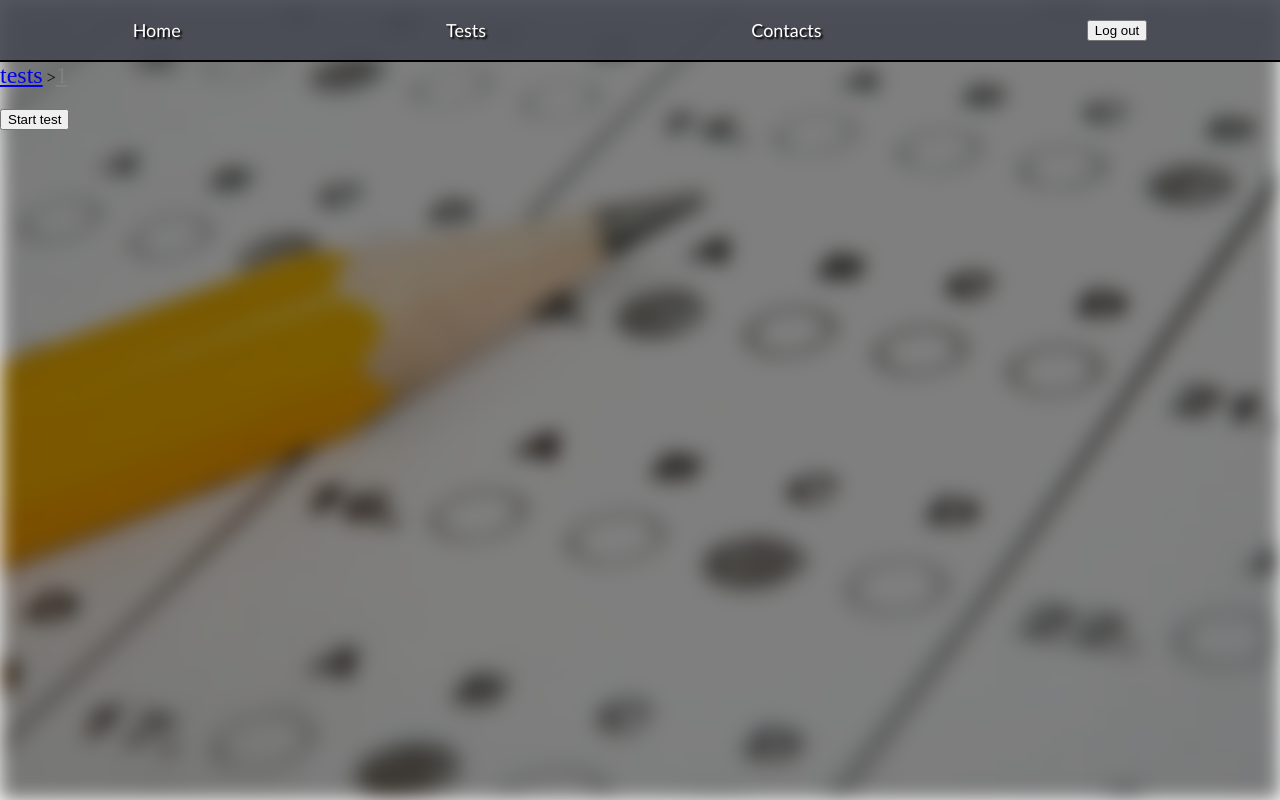
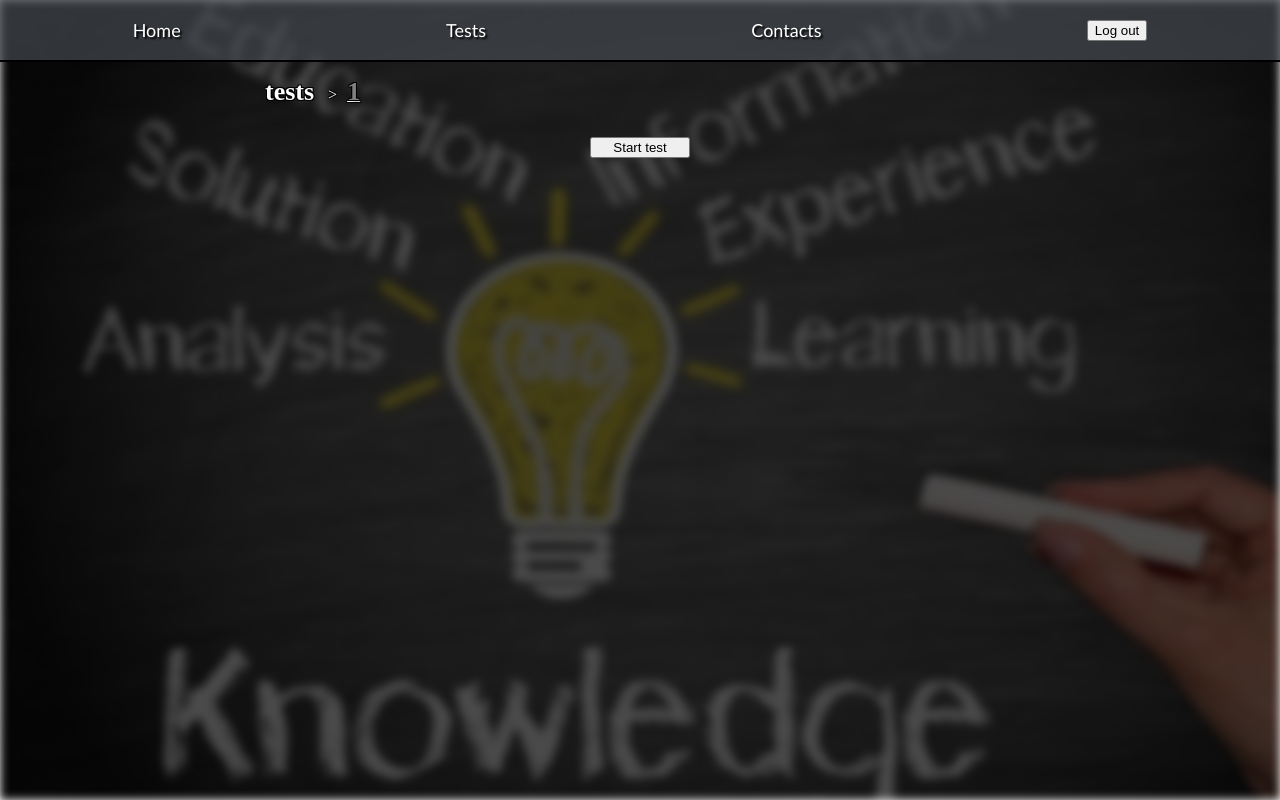
Before and after one commit to Follkner/knowledge-testing-system, a React (Create React App) app: page /tests/1 in a window 1280 px wide. Built offline with nearby package versions, Linux system fonts and the light colour scheme.

Commit message:
component styles are improved

```diff
--- a/src/components/App/App.css
+++ b/src/components/App/App.css
@@ -16,17 +16,23 @@ h1 {
 	text-align: center;
 }
 
+h2 {
+	color: white;
+	text-shadow: 1px 1px #000, 1px -1px #000, -1px 1px #000, -1px -1px #000, 3px 3px 6px rgba(0,0,0,.5);
+	text-align: center;
+}
+
 .blurElem {
 	background: linear-gradient(
-          rgba(0, 0, 0, 0.5),
-          rgba(0, 0, 0, 0.5)
+          rgba(0, 0, 0, 0.7),
+          rgba(0, 0, 0, 0.7)
         ),
-	url("../../images/background.jpg") no-repeat fixed;
+	url("../../images/background2.jpg") no-repeat fixed;
 	background-size: cover;
 	background-color: gray;
-	filter: blur(10px);
+	filter: blur(5px);
 	width: 100%;
 	min-height: 100vh;
-	position: absolute;
+	position: fixed;
 	z-index: -100;
 }
--- a/src/components/BreadCrumbs/BreadCrumbs.css
+++ b/src/components/BreadCrumbs/BreadCrumbs.css
@@ -8,6 +8,15 @@ ul {
 	display: flex;
 }
 
+ul li a{
+	color: white;
+	text-decoration: none;
+}
+
+.breadCrumbs {
+	margin: 15px;
+}
+
 .breadCrumbs ul li::after {
 	content: " > ";
 }
@@ -15,6 +24,7 @@ ul {
 .breadCrumbs ul li:last-child {
 	pointer-events: none;
 	cursor: default;
+	text-decoration: underline;
 }
 
 .breadCrumbs ul li:last-child::after {
@@ -22,7 +32,9 @@ ul {
 }
 
 .breadCrumbs .breadCrumb {
-	font-size: 24px;
+	padding: 10px;
+	font-size: 26px;
+	font-weight: 800;
 }
 
 .breadCrumbs ul li:last-child > .breadCrumb {
--- /dev/null
+++ b/src/components/Contacts/Contacts.css
@@ -0,0 +1,32 @@
+.contacts-container {
+	width: 400px;
+	margin: 0 auto;
+}
+
+.contact {
+	font-size: 18px;
+	font-family: "Bradley Hand", cursive;
+	display: flex;
+	color: white;
+	border-bottom: 1px solid white;
+	text-shadow: 1px 1px black, 1px -1px black, -1px 1px black, -1px -1px black, 3px 3px 6px rgba(0,0,0,.5);
+}
+
+.contact .title {
+	padding-left: 20px;
+	width: 50%;
+}
+
+.contact a {
+	color: white;
+}
+
+.contacts h2 {
+	margin-top: 40px;
+}
+
+iframe {
+	width: 100%;
+	height: 600px;
+	border-top: 2px solid #003399;
+}
--- a/src/components/Contacts/Contacts.jsx
+++ b/src/components/Contacts/Contacts.jsx
@@ -1,11 +1,38 @@
 import React, { Component } from 'react';
+import './Contacts.css';
 
 class Contacts extends Component {
 	render() {
 		return(
 			<div className = "contacts">
-				<h1>Component 'Contacts'</h1>
-				<h2>Description</h2>
+				<h1>You can contact us in the following ways:</h1>
+				<div className="container contacts-container">
+					<div className="contact">
+						<p className="title">Phone number</p>
+						<p>+380501844422</p>
+					</div>
+
+					<div className="contact">
+						<p className="title">Email</p>
+						<p>example@gmail.com</p>
+					</div>
+
+					<div className="contact">
+						<p className="title">Social networks</p>
+						<div>
+							<p><a href="https://www.facebook.com/" target="_blank">Facebook</a></p>
+							<p><a href="https://www.linkedin.com/" target="_blank">LinkedIn</a></p>
+						</div>
+					</div>
+				</div>
+
+				<h2>Location on the map</h2>
+				<iframe
+					src="https://www.google.com/maps/embed?pb=!1m18!1m12!1m3!1d2540.634786862565!2d30.449400315615737!3d50.4479029
+					7947504!2m3!1f0!2f0!3f0!3m2!1i1024!2i768!4f13.1!3m3!1m2!1s0x40d4cc26fd25e1e1%3A0xe9c8486538484580!2z0YPQuy4g0J
+					DQutCw0LTQtdC80LjQutCwINCv0L3Qs9C10LvRjywgMjAsINCa0LjQtdCyLCAwMjAwMA!5e0!3m2!1sru!2sua!4v1550702034868"
+					frameborder="0"  allowfullscreen>
+				</iframe>
 			</div>
 		);
 	}
--- a/src/components/Header/Header.css
+++ b/src/components/Header/Header.css
@@ -6,7 +6,7 @@
 	align-items: center;
 	font-family: "Trebuchet MS", sans-serif;
 	font-size: 18px;
-	background: rgba(69, 73, 81, 0.9);
+	background: rgba(69, 73, 81, 0.7);
 }
 
 .header a {
--- a/src/components/Main/Main.css
+++ b/src/components/Main/Main.css
@@ -37,7 +37,7 @@
 	margin: 0 auto;
 	position: relative;
 	border: 7px solid black;
-	box-shadow: 0 0 50px 5px;
+	box-shadow: 0 0 50px 5px gray;
 	border-radius: 10px;
 	background: rgba(255, 255, 255, 0.7);
 }
--- /dev/null
+++ b/src/components/Test/FullTest.css
@@ -0,0 +1,43 @@
+.fullTest {
+	color: white;
+	text-shadow: 1px 1px #000, 1px -1px #000, -1px 1px #000, -1px -1px #000, 3px 3px 6px rgba(0,0,0,.5);
+	text-align: center;
+	position: relative;
+	text-align: left;
+}
+
+.fullTest h2 {
+	text-align: center;
+}
+
+#timer {
+	position: absolute;
+	top: 60px;
+	left: 20px;
+}
+
+#results {
+	margin-left: 20px;
+}
+
+.fullTest .test {
+	border: 2px solid black;
+	box-shadow: 0 0 10px 10px gray;
+	background: rgba(94, 94, 94, 0.7);
+	margin: 20px;
+}
+
+.fullTest .test h3 {
+	padding-left: 20px;
+}
+
+.fullTest .test div {
+	padding: 5px 60px;
+}
+
+.fullTest button {
+	width: 100px;
+	margin: 10px 0 30px;
+	margin-left: calc(50% - 50px);
+	cursor: pointer;
+}
--- a/src/components/Test/FullTest.jsx
+++ b/src/components/Test/FullTest.jsx
@@ -1,6 +1,7 @@
 import React, { Component } from 'react';
 import { connect } from 'react-redux';
 import BreadCrumbs from '../BreadCrumbs/BreadCrumbs.jsx';
+import './FullTest.css';
 
 class FullTest extends Component {
 
@@ -19,15 +20,15 @@ class FullTest extends Component {
 	createTest(){
 		const arr = this.props.tests.map((item, index) => {
 			return (
-				<div className = "test" key = {"" + this.props.id + index}>
+				<div className = "test" key = {`${this.props.id}${index}`}>
 					<h3>{item.question}</h3>
 					{(item.type === "radio")?
 						item.answers.map((item, i) => {
 							return (
 								<div key = {"" + index + i}>
-									<input type="radio" id={"" + this.props.id + index + i} name={`name${index}`}
+									<input type="radio" id={`${this.props.id}${index}${i}`} name={`name${index}`}
 										value = {item}/>
-									<label htmlFor={"" + this.props.id + index + i}>{item}</label>
+									<label htmlFor={`${this.props.id}${index}${i}`}>{item}</label>
 								</div>
 							)
 						})
@@ -35,8 +36,8 @@ class FullTest extends Component {
 						:item.answers.map((item, i) => {
 							return (
 								<div key = {"" + index + i}>
-									<input type="checkbox" id={"" + this.props.id + index + i} name={item}/>
-									<label htmlFor={"" + this.props.id + index + i}>{item}</label>
+									<input type="checkbox" id={`${this.props.id}${index}${i}`} name={item}/>
+									<label htmlFor={`${this.props.id}${index}${i}`}>{item}</label>
 								</div>
 							)
 						})
@@ -51,6 +52,8 @@ class FullTest extends Component {
 
 	startTest() {
 		this.setState({isStart: true});
+
+		document.getElementById("results").innerHTML = "";
 
 		let time = 0;
 
@@ -128,7 +131,7 @@ class FullTest extends Component {
 	render() {
 
 		return(
-			<div className = "test-full">
+			<div className = "container fullTest">
 				<BreadCrumbs/>
 				<h2>{this.props.title}</h2>
 				<div id = "timer"></div>
--- a/src/components/Tests/Tests.jsx
+++ b/src/components/Tests/Tests.jsx
@@ -23,6 +23,7 @@ class Tests extends Component {
 	}
 
 	componentDidMount() {
+
 		fetch("http://localhost:3001/data")
 			.then((res) => res.json())
 			.then((data) => this.setState({ data, numberOfPages: Math.ceil(data.length/TESTS_PER_PAGE)}))
@@ -37,8 +38,9 @@ class Tests extends Component {
 	displayPages() {
 		const pages = []
 		for(let i = 0; i < this.state.numberOfPages; i++){
+			let className = !(i===0)? "page" : "page active";
 			pages.push(
-				<div onClick = {this.clickOnPage} key = {i} className = "page">
+				<div onClick = {this.clickOnPage} key = {i} className = {className}>
 					{i+1}
 				</div>
 			)
```
Also changed, not shown: src/images/background2.jpg (added).
